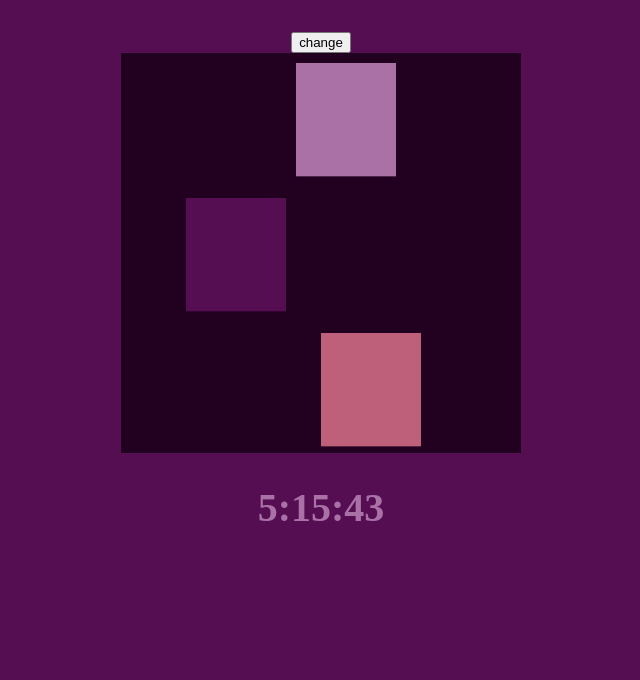
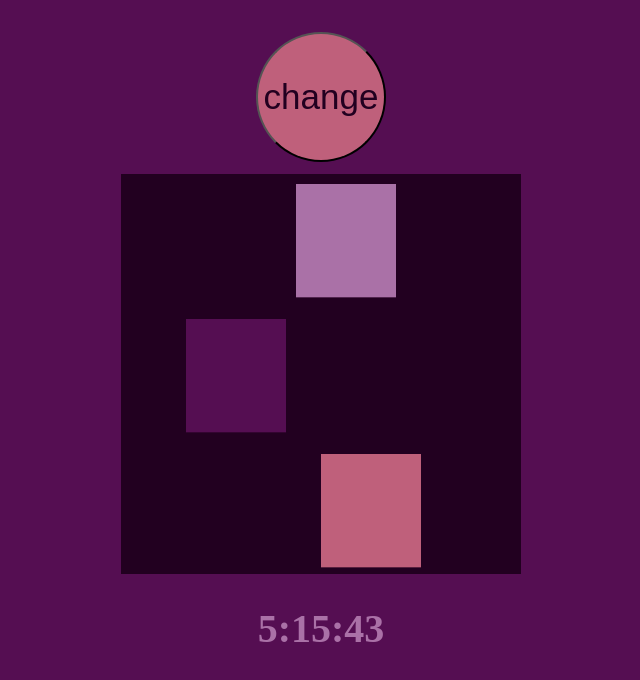
Before and after one commit to dfirebaugh/clock-face, a React (Create React App) app: page / in a window 1280 px wide. Shown: the top 680 px of the page, without its empty margins (319-959 px from the left). Built offline with nearby package versions, Linux system fonts and the light colour scheme.

Commit message:
fixing up the button

```diff
--- a/src/App.js
+++ b/src/App.js
@@ -2,6 +2,7 @@ import React, { Component } from "react";
 import ElevenBoxes from "./Components/ElevenBoxes";
 import SecondSweep from './Components/SecondSweep';
 import CanvasClock from './Components/CanvasClock';
+import Theme from './Themes/Theme';
 import "./App.css";
 
 class App extends Component {
@@ -45,9 +46,26 @@ class App extends Component {
   }
   inc = () => this.setState({ componentNum: this.state.componentNum + 1 })
   render() {
+    const buttonStyle = {
+      background: Theme.secondary.color,
+      color: Theme.secondary.contrastText,
+      borderRadius: 70,
+      height: 130,
+      fontSize: 35,
+      marginBottom: 12,
+      border: {
+        color: Theme.secondary.contrastText,
+        width: 5,
+        style: 'solid'
+      }
+
+    }
+
     return (
       <div className="App container">
-                <button onClick={this.inc}> change </button>
+        <button style={buttonStyle} onClick={this.inc} >
+          change
+        </button>
         {this.state && this.getComponent(this.state.componentNum)}
       </div>
     );
```
Lines whose indentation alone changed are shown as unchanged.
